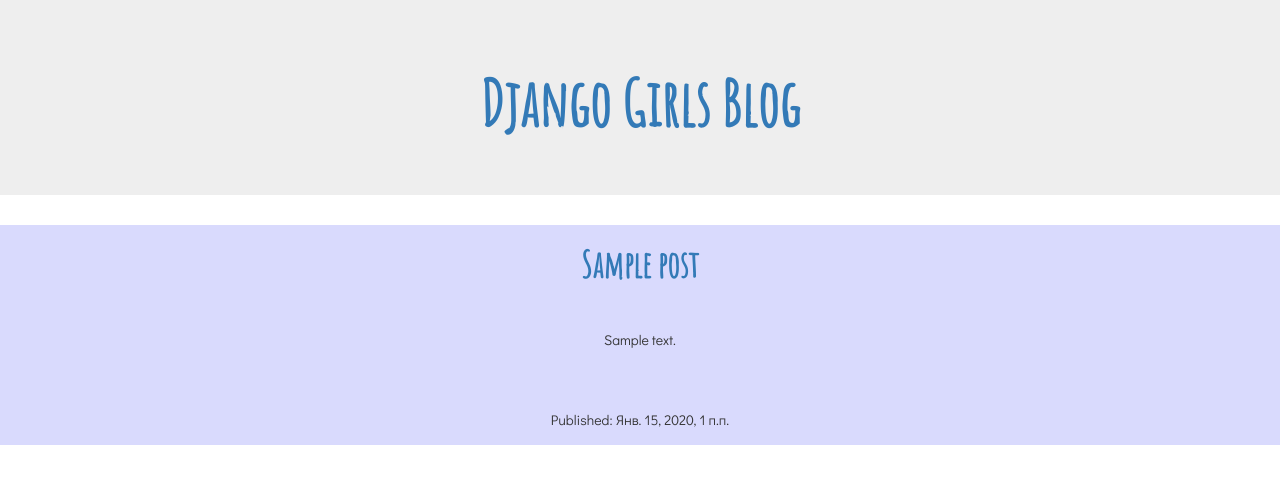
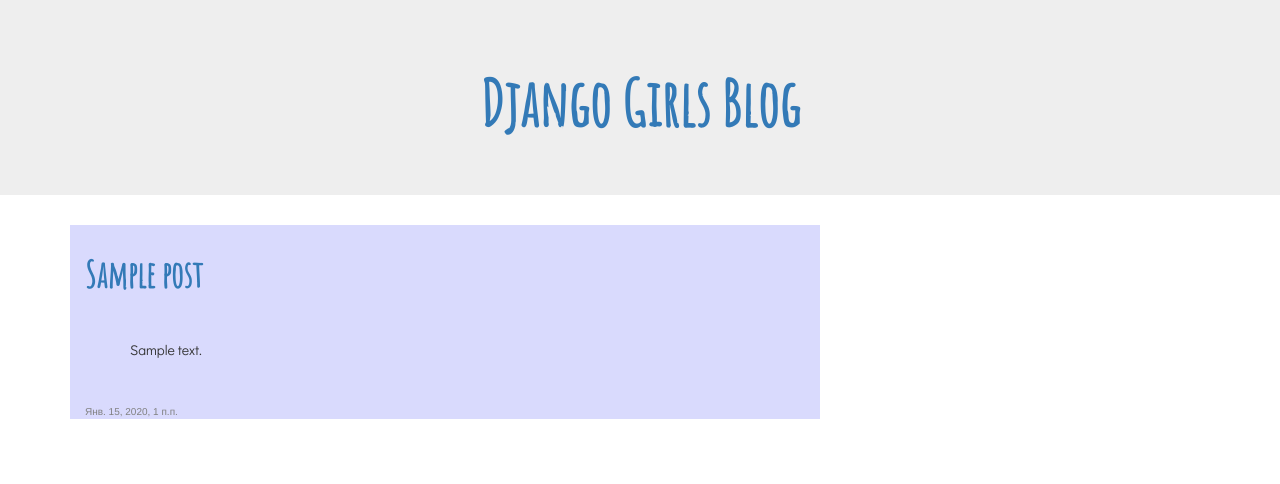
Before and after one commit to zhdanovasofi/my-first-blog, a Django app: template blog/templates/blog/post_list.html in a window 1280 px wide. Shown: the top 484 px of the page. Run offline with Django 3.2, Linux system fonts and the light colour scheme; the template is opened without the code that fills it: values that come from a table or form of the project are taken from there, others are empty; tables that the repository leaves empty hold one stand-in row (values such as "Sample post"); some libraries are stand-ins or nearby versions.

Commit message:
Making some changes inside

```diff
--- a/blog/static/css/blog.css
+++ b/blog/static/css/blog.css
@@ -10,10 +10,13 @@
 .post_title{
   padding-top: 20px;
 }
-#date{
+
+.date{
   color:grey;
   font-size:10px;
 }
 .post_st{
   background-color: #D9DAFD;
+  padding-left: 15px;
+  padding-top: 10px;
 }
--- /dev/null
+++ b/blog/templates/blog/base.html
@@ -0,0 +1,23 @@
+{% load static %}
+<!DOCTYPE HTML>
+<html>
+    <head>
+        <title>Django Girls blog</title>
+        <link rel="stylesheet" href="//maxcdn.bootstrapcdn.com/bootstrap/3.2.0/css/bootstrap.min.css">
+<link rel="stylesheet" href="//maxcdn.bootstrapcdn.com/bootstrap/3.2.0/css/bootstrap-theme.min.css">
+<link rel="stylesheet" href="{% static 'css/blog.css' %}">
+<link href="https://fonts.googleapis.com/css?family=Amatic+SC|Didact+Gothic" rel="stylesheet">
+<body>
+  <div class='jumbotron' align="center">
+      <h1><a href="/">Django Girls Blog</a></h1>
+  </div>
+    <div class="content container">
+        <div class="row">
+            <div class="col-md-8">
+            {% block content %}
+            {% endblock %}
+            </div>
+        </div>
+    </div>
+</body>
+</html>
--- a/blog/templates/blog/post_list.html
+++ b/blog/templates/blog/post_list.html
@@ -1,25 +1,13 @@
-{% load static %}
-<!DOCTYPE HTML>
-<html>
-    <head>
-        <title>Django Girls blog</title>
-        <link rel="stylesheet" href="//maxcdn.bootstrapcdn.com/bootstrap/3.2.0/css/bootstrap.min.css">
-<link rel="stylesheet" href="//maxcdn.bootstrapcdn.com/bootstrap/3.2.0/css/bootstrap-theme.min.css">
-<link rel="stylesheet" href="{% static 'css/blog.css' %}">
-<link href="https://fonts.googleapis.com/css?family=Amatic+SC|Didact+Gothic" rel="stylesheet">
-    <body>
-        <div class='jumbotron' align="center">
-            <h1><a href="/">Django Girls Blog</a></h1>
+{% extends 'blog/base.html' %}
+
+{% block content %}
+    {% for post in posts %}
+        <div class="post_st">
+            <h1><a href="">{{ post.title }}</a></h1>
+            <p>{{ post.text|linebreaksbr }}</p>
+            <div class="date">
+                {{ post.published_date }}
+            </div>
         </div>
-        {% for post in posts %}
-          <div class="post_st" align="center">
-
-             <h1 class="post_title"><a href="">{{ post.title }}</a></h1>
-             <p>{{ post.text|linebreaksbr }}</p>
-             <div class="date">
-                 <p>Published: {{ post.published_date }}</p>
-             </div>
-         </div>
-        {% endfor %}
-      </body>
-</html>
+    {% endfor %}
+{% endblock %}
```
